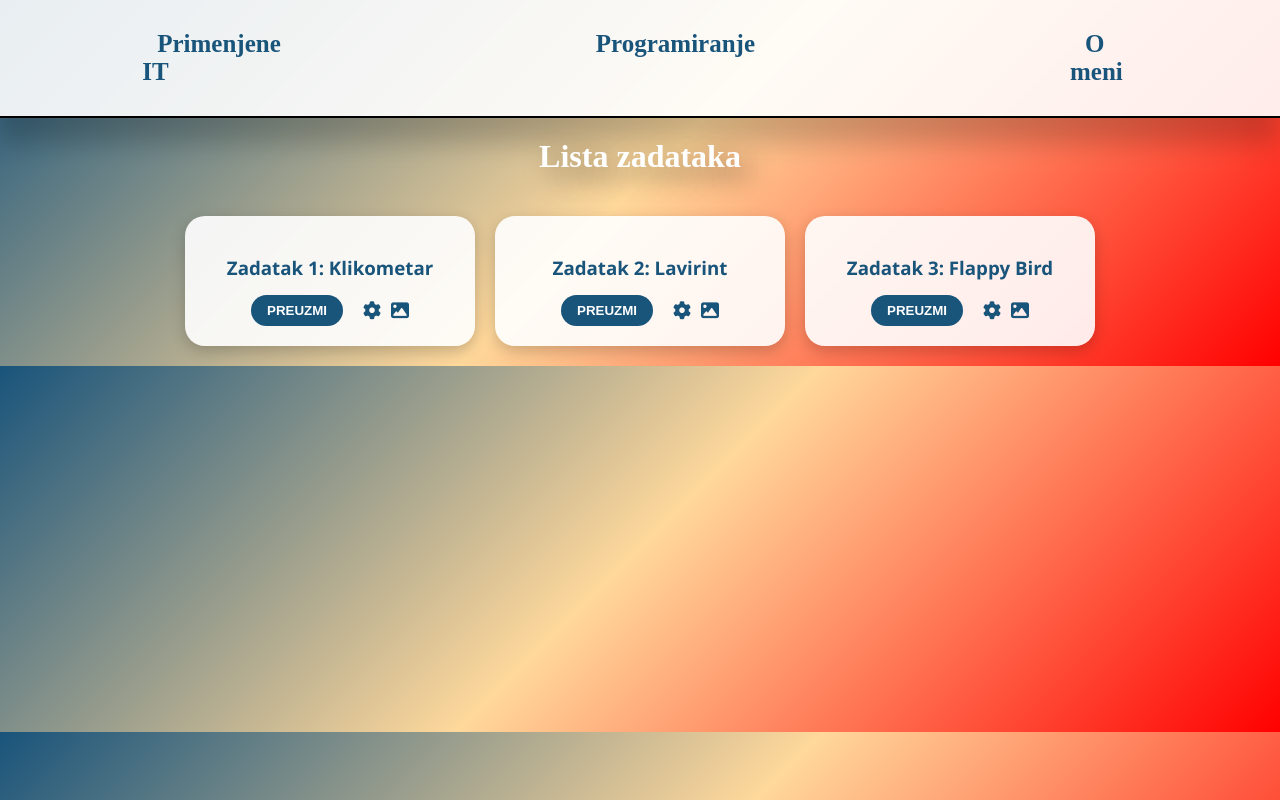
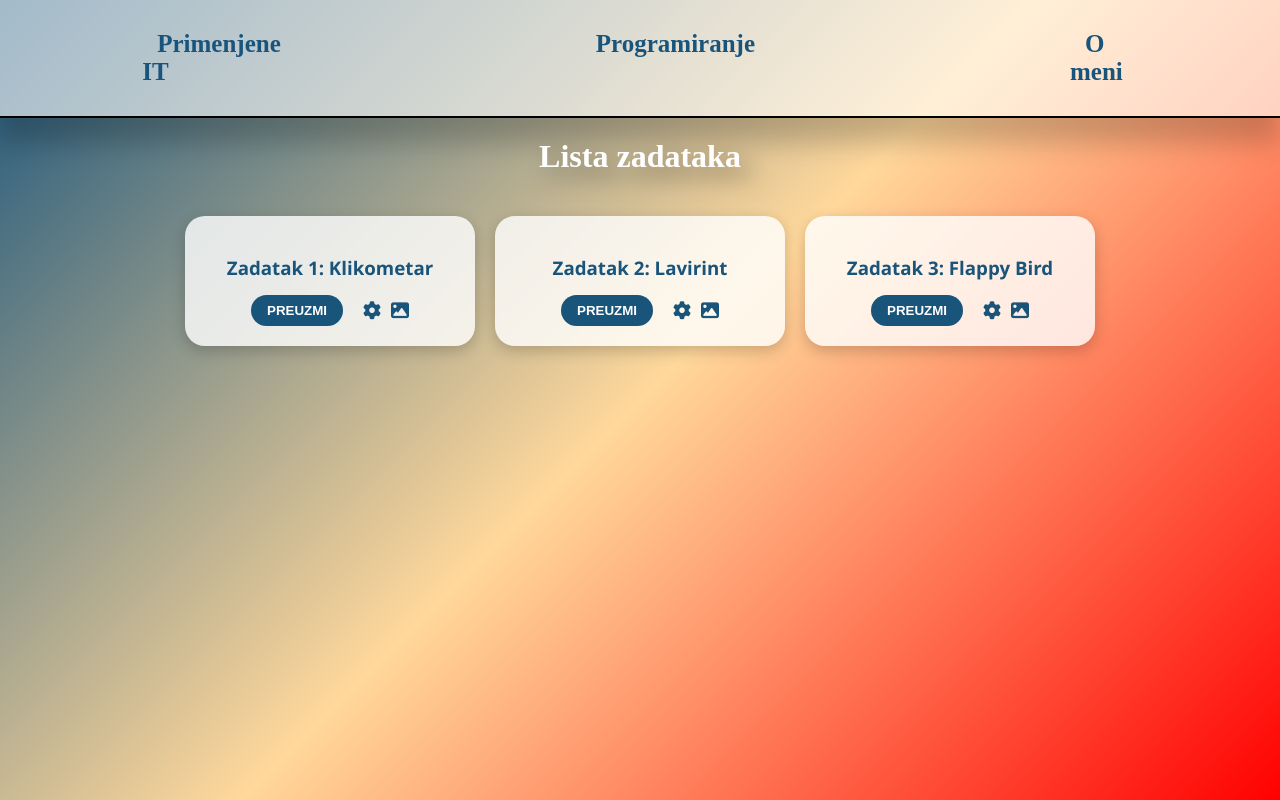
Before and after one commit to jovanmilosevicc4/jovanmilosevicc4.github.io, a plain HTML site: page index.html in a window 1280 px wide. Drawn offline with Linux system fonts and the light colour scheme; files whose address does not match are found by name.

Commit message:
Update Style.css

```diff
--- a/Style.css
+++ b/Style.css
@@ -1,17 +1,22 @@
 /* Osnovno */
-body {
+html,body {
     font-family: 'Segoe UI', Arial, sans-serif;
     margin: 0;
     background: linear-gradient(135deg, #19547b,#ffd89b, #f00);
     color: #333;
+    padding:0;
+    overflow-x: hidden;
+    background-attachment: fixed;
+    background-size: cover;
 }
 
 /* Navigacija */
 nav {
-    background-color: rgba(255,255,255,0.9);
+    background-color: rgba(255,255,255,0.6);
     padding: 30px 0;
     box-shadow: 0 25px 25px rgba(0,0,0,0.2);
     border-bottom: 2px solid #000;
+    width: 100%;
 }
     nav ul li {
         position: relative; /* bitno za dropdown */
@@ -105,7 +110,7 @@ nav {
 }
 
 .zadatak {
-    background-color: rgba(255,255,255,0.9);
+    background-color: rgba(255,255,255,0.8);
     border-radius: 20px;
     padding: 20px;
     width: 250px;
```
